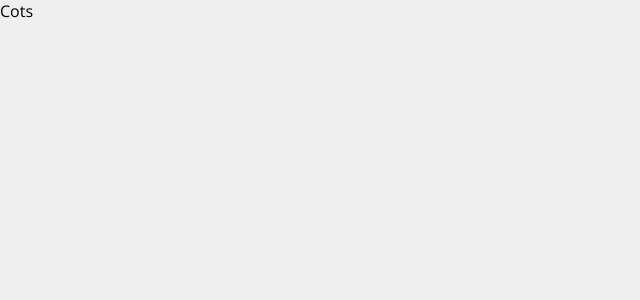
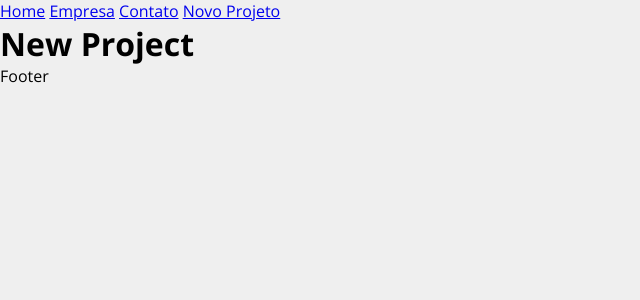
Before and after one commit to gustavogregorio1986/sistema-costs, a React (Create React App) app: page /newproject in a window 1280 px wide. Shown: the top 300 px of the page, without its empty margins (0-640 px from the left). Built offline with nearby package versions, Linux system fonts and the light colour scheme.

Commit message:
Desenvolvimento do menu

```diff
--- a/src/App.js
+++ b/src/App.js
@@ -1,10 +1,34 @@
-
+import { BrowserRouter as Router, Routes, Route, Link } from "react-router-dom";
+import Home from "./components/pages/Home";
+import Company from "./components/pages/Company";
+import Contact from "./components/pages/Contact";
+import NewProject from "./components/pages/NewProject";
+import Container from "./layout/Container";
 
 function App() {
   return (
-    <div className="App">
-       <p>Cots</p>
-    </div>
+    <Router>
+      <div>
+        <Link to="/">Home</Link>{" "}
+        <Link to="/company">Empresa</Link>{" "}
+        <Link to="/contact">Contato</Link>{" "}
+        <Link to="/newproject">Novo Projeto</Link>
+      </div>
+
+      {/* Container envolve as rotas */}
+      <Container customClass="min-height">
+        <Routes>
+          <Route path="/" element={<Home />} />
+          <Route path="/company" element={<Company />} />
+          <Route path="/contact" element={<Contact />} />
+          <Route path="/newproject" element={<NewProject />} />
+        </Routes>
+      </Container>
+
+      <div>
+        <p>Footer</p>
+      </div>
+    </Router>
   );
 }
 
--- /dev/null
+++ b/src/components/pages/Company.js
@@ -0,0 +1,5 @@
+function Copmpany(){
+    return <h1>Copmpany</h1>
+}
+
+export default Copmpany;
--- /dev/null
+++ b/src/components/pages/Contact.js
@@ -0,0 +1,5 @@
+function Contact(){
+    return <h1>Contact</h1>
+}
+
+export default Contact;
--- /dev/null
+++ b/src/components/pages/Home.js
@@ -0,0 +1,5 @@
+function Home(){
+    return <h1>Home</h1>
+}
+
+export default Home;
--- /dev/null
+++ b/src/components/pages/NewProject.js
@@ -0,0 +1,5 @@
+function NewProject(){
+    return <h1>New Project</h1>
+}
+
+export default NewProject;
--- /dev/null
+++ b/src/layout/Container.js
@@ -0,0 +1,7 @@
+import Styles from './Container.module.css';
+
+function Container(props){
+    return<diuv className={`${Styles.container} ${Styles[props.customClass]}`}>{props.children}</diuv>
+}
+
+export default Container;
--- /dev/null
+++ b/src/layout/Container.module.css
@@ -0,0 +1,20 @@
+.containe{
+    width: 1200px;
+    display: flex;
+    flex-direction: space-between;
+    margin: 0 auto;
+    flex-wrap:  wrap;
+}
+
+.min-height{
+    min-height: 75%;
+}
+
+.start{
+    justify-content: flex-start;
+}
+
+.column{
+    flex-direction: column;
+    justify-content: flex-start;
+}
```
